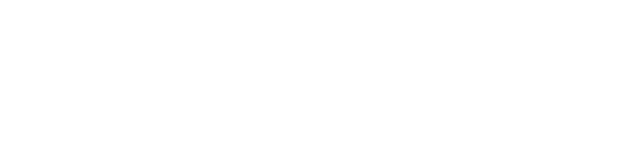
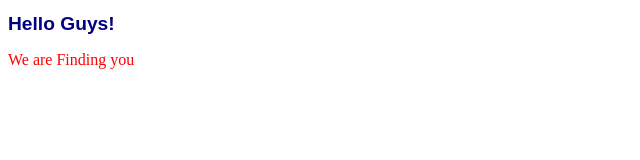
Before and after one commit to mdshahjalalrakib/My-second-web, a plain HTML site: page Index.html in a window 1280 px wide. Shown: the whole page, without its empty margins (0-640 px from the left). Drawn offline with Linux system fonts and the light colour scheme.

Commit message:
Link Stylesheet

```diff
--- a/Index.html
+++ b/Index.html
@@ -5,8 +5,10 @@
     <meta http-equiv="X-UA-Compatible" content="IE=edge">
     <meta name="viewport" content="width=device-width, initial-scale=1.0">
     <title>My Second web</title>
+    <link rel="stylesheet" href="style.css">
 </head>
 <body>
-
+    <h1>Hello Guys!</h1>
+    <P> We are Finding you</P>
 </body>
 </html>
--- /dev/null
+++ b/style.css
@@ -0,0 +1,8 @@
+p{
+    color:red;
+}
+h1{
+    font-family: Arial, Helvetica, sans-serif;
+    color:navy;
+    font-size: larger;
+}
```
